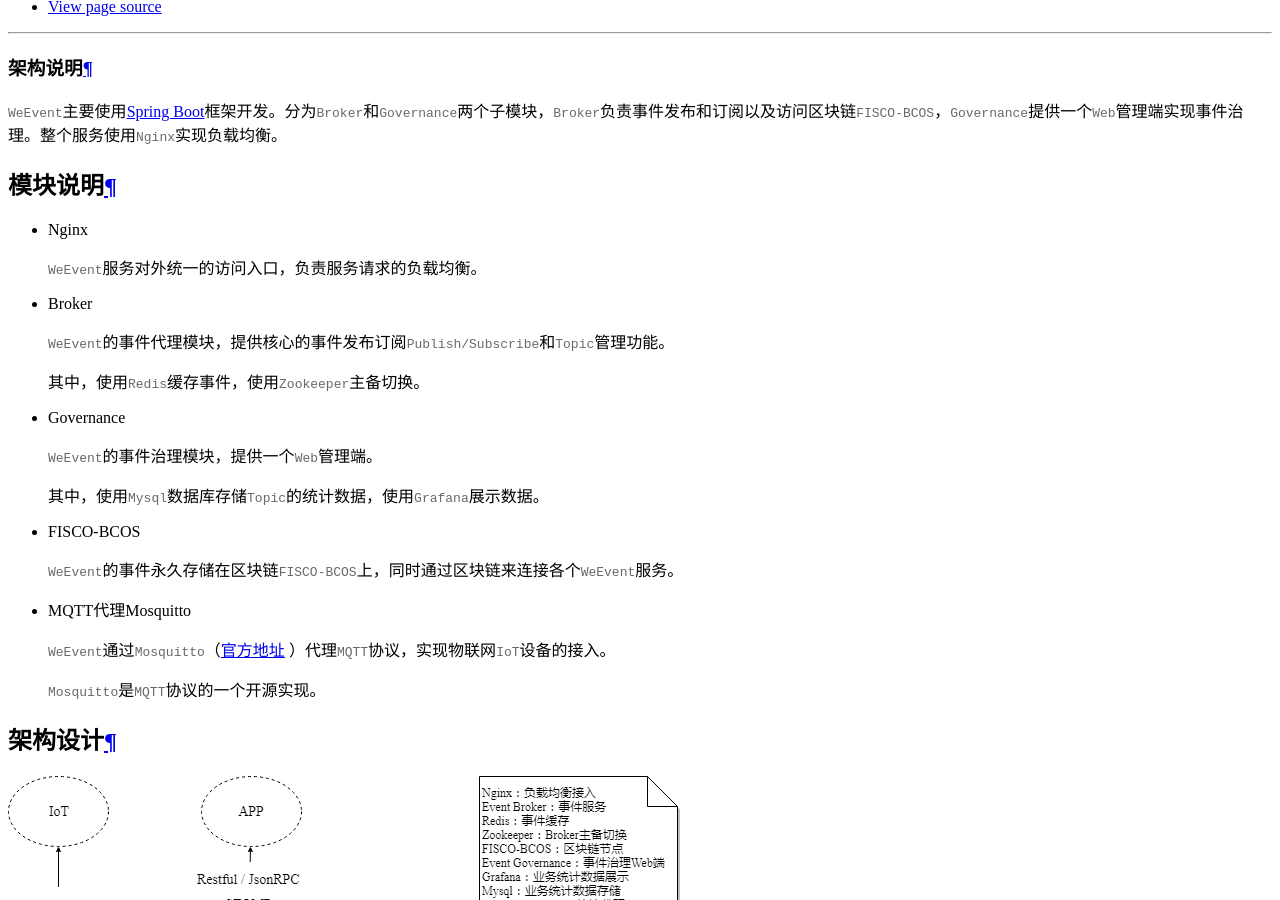
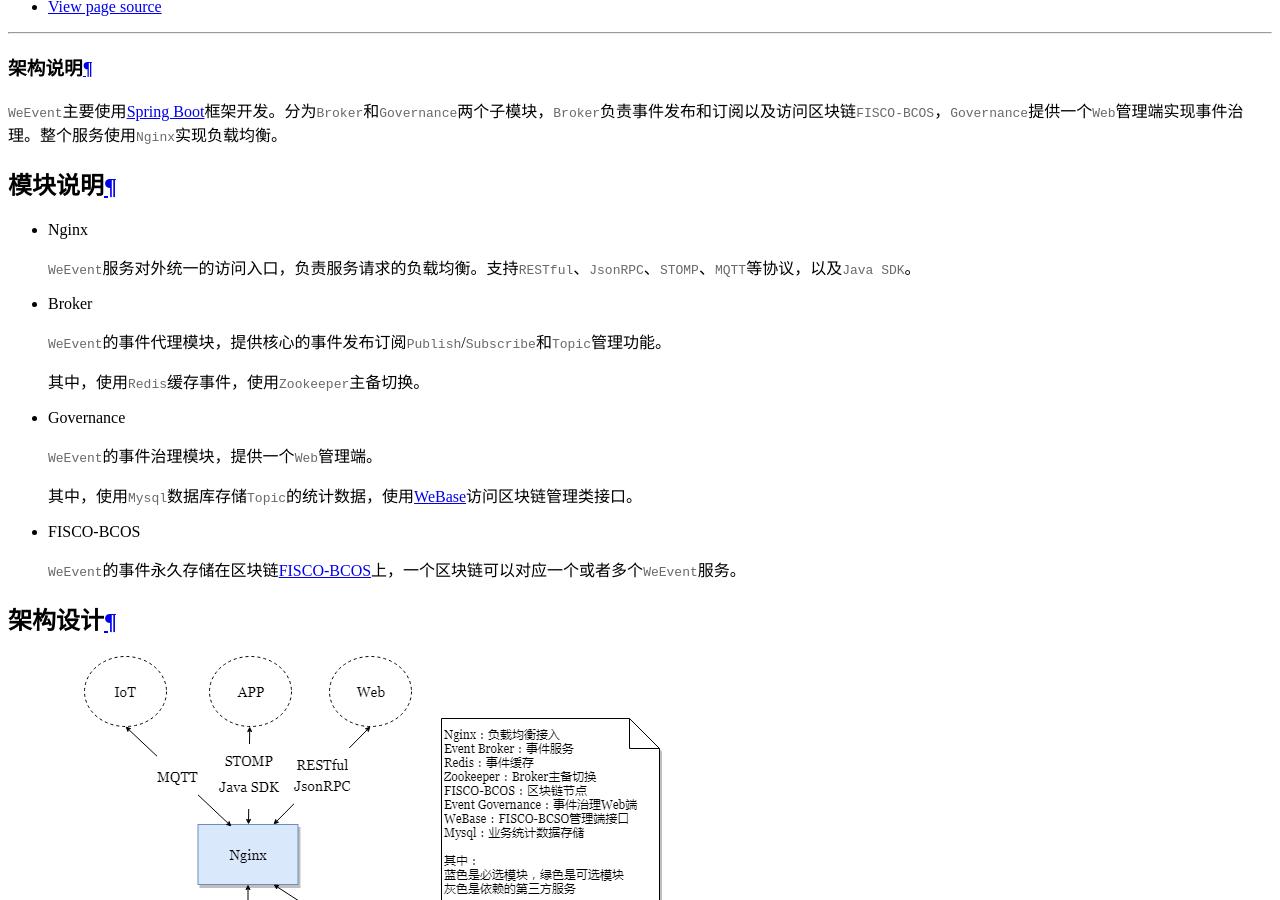
Before and after one commit to WeBankBlockchain/WeEvent-docs, a Sphinx documentation site: the page built from docs/introduction/architecture.md, in a window 1280 px wide and 900 px high, scrolled down 415 px. Built offline with Sphinx 7.4.7 and the Read the Docs theme 2.0.0, drawn with Linux system fonts in a browser that asks for light colours.

Commit message:
update architecture and change log (#25)

```diff
--- a/docs/introduction/architecture.md
+++ b/docs/introduction/architecture.md
@@ -6,11 +6,11 @@
 
 - Nginx
 
-  `WeEvent`服务对外统一的访问入口，负责服务请求的负载均衡。
+  `WeEvent`服务对外统一的访问入口，负责服务请求的负载均衡。支持`RESTful`、`JsonRPC`、`STOMP`、`MQTT`等协议，以及`Java SDK`。
 
 - Broker
 
-  `WeEvent`的事件代理模块，提供核心的事件发布订阅`Publish/Subscribe`和`Topic`管理功能。
+  `WeEvent`的事件代理模块，提供核心的事件发布订阅`Publish`/`Subscribe`和`Topic`管理功能。
 
   其中，使用`Redis`缓存事件，使用`Zookeeper`主备切换。
 
@@ -18,17 +18,11 @@
 
   `WeEvent`的事件治理模块，提供一个`Web`管理端。
 
-  其中，使用`Mysql`数据库存储`Topic`的统计数据，使用`Grafana`展示数据。
+  其中，使用`Mysql`数据库存储`Topic`的统计数据，使用[WeBase](https://github.com/WeBankFinTech/WeBASE)访问区块链管理类接口。
 
 - FISCO-BCOS
 
-  `WeEvent`的事件永久存储在区块链`FISCO-BCOS`上，同时通过区块链来连接各个`WeEvent`服务。
-
-- MQTT代理Mosquitto
-
-  `WeEvent`通过`Mosquitto`（[官方地址](https://mosquitto.org/) ）代理`MQTT`协议，实现物联网`IoT`设备的接入。
-
-  `Mosquitto`是`MQTT`协议的一个开源实现。
+    `WeEvent`的事件永久存储在区块链[FISCO-BCOS](https://github.com/FISCO-BCOS/FISCO-BCOS)上，一个区块链可以对应一个或者多个`WeEvent`服务。
 
 ### 架构设计
 
```
Also changed, not shown: docs/history/changelog.md (+6 -4 lines), docs/install/environment.md (+7 -7 lines), docs/image/WeEventArchitecture.png.
